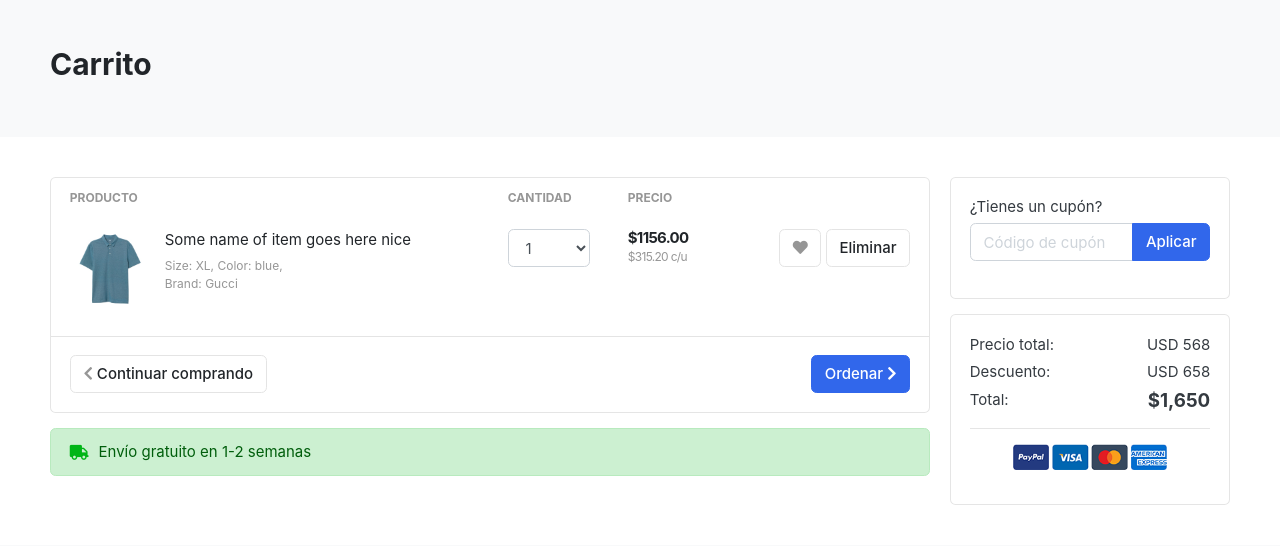
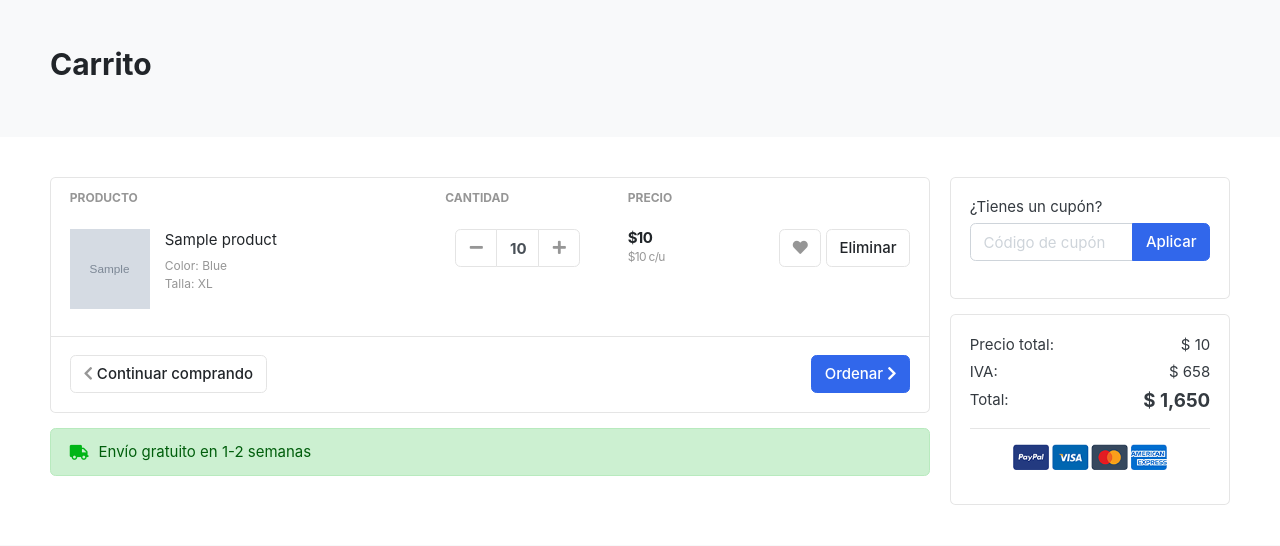
Before and after one commit to JuanitoOrtega/django-greatkart, a Django app: template templates/store/cart.html in a window 1280 px wide. Shown: the part 170-716 px from the top of the page. Run offline with Django 3.2, Linux system fonts and the light colour scheme; the template is opened without the code that fills it: most values are stand-ins (such as "Sample title", 1, 10 or a date in 2020); grey boxes marked "Sample" are stand-in pictures; some libraries are stand-ins or nearby versions; some web fonts are replaced.

Commit message:
implement data into cart page

```diff
--- a/carts/models.py
+++ b/carts/models.py
@@ -24,5 +24,8 @@ class CartItem(models.Model):
     verbose_name = 'Artículo'
     verbose_name_plural = 'Artículos'
 
+  def sub_total(self):
+    return self.product.price * self.quantity
+
   def __str__(self):
     return self.product
--- a/carts/views.py
+++ b/carts/views.py
@@ -32,8 +32,8 @@ def add_cart(request, product_id):
       cart = cart,
     )
   cart_item.save()
-  return HttpResponse(cart_item.quantity)
-  exit()
+  # return HttpResponse(cart_item.quantity)
+  # exit()
   return redirect('cart')
 
 def cart(request, total=0, quantity=0, cart_items=None):
--- a/templates/store/cart.html
+++ b/templates/store/cart.html
@@ -26,41 +26,46 @@
               </tr>
             </thead>
             <tbody>
+              {% for cart_item in cart_items %}
               <tr>
                 <td>
                   <figure class="itemside">
                     <div class="aside">
-                      <img src="{% static 'images/items/1.jpg' %}" class="img-sm" />
+                      <img src="{{ cart_item.product.images.url }}" class="img-sm" />
                     </div>
                     <figcaption class="info">
-                      <a href="#" class="title text-dark"
-                        >Some name of item goes here nice</a
-                      >
+                      <a href="{{ cart_item.product.get_url }}" class="title text-dark">{{ cart_item.product.product_name }}</a>
                       <p class="text-muted small">
-                        Size: XL, Color: blue, <br />
-                        Brand: Gucci
+                        Color: Blue<br />
+                        Talla: XL
                       </p>
                     </figcaption>
                   </figure>
                 </td>
                 <td>
-                  <select class="form-control">
-                    <option>1</option>
-                    <option>2</option>
-                    <option>3</option>
-                    <option>4</option>
-                  </select>
+                  <!-- col.// -->
+                  <div class="col">
+                    <div class="input-group input-spinner">
+                      <div class="input-group-prepend">
+                      <button class="btn btn-light" type="button" id="button-plus"> <i class="fa fa-minus"></i> </button>
+                      </div>
+                      <input type="text" class="form-control"  value="{{ cart_item.quantity }}">
+                      <div class="input-group-append">
+                      <a href="{% url 'add_cart' cart_item.product.id %}" class="btn btn-light" type="button" id="button-minus"><i class="fa fa-plus"></i></a>
+                      </div>
+                    </div> <!-- input-group.// -->
+                  </div> <!-- col.// -->
                 </td>
                 <td>
                   <div class="price-wrap">
-                    <var class="price">$1156.00</var>
-                    <small class="text-muted"> $315.20 c/u</small>
+                    <var class="price">${{ cart_item.sub_total }}</var>
+                    <small class="text-muted">${{ cart_item.product.price }} c/u</small>
                   </div>
                   <!-- price-wrap .// -->
                 </td>
                 <td class="text-right">
                   <a
-                    data-original-title="Save to Wishlist"
+                    data-original-title="Guardar en lista de deseos"
                     title=""
                     href=""
                     class="btn btn-light"
@@ -71,6 +76,7 @@
                   <a href="" class="btn btn-light">Eliminar</a>
                 </td>
               </tr>
+              {% endfor %}
             </tbody>
           </table>
 
@@ -119,15 +125,15 @@
           <div class="card-body">
             <dl class="dlist-align">
               <dt>Precio total:</dt>
-              <dd class="text-right">USD 568</dd>
+              <dd class="text-right">$ {{ total }}</dd>
             </dl>
             <dl class="dlist-align">
-              <dt>Descuento:</dt>
-              <dd class="text-right">USD 658</dd>
+              <dt>IVA:</dt>
+              <dd class="text-right">$ 658</dd>
             </dl>
             <dl class="dlist-align">
               <dt>Total:</dt>
-              <dd class="text-right h5"><strong>$1,650</strong></dd>
+              <dd class="text-right h5"><strong>$ 1,650</strong></dd>
             </dl>
             <hr />
             <p class="text-center mb-3">
```
